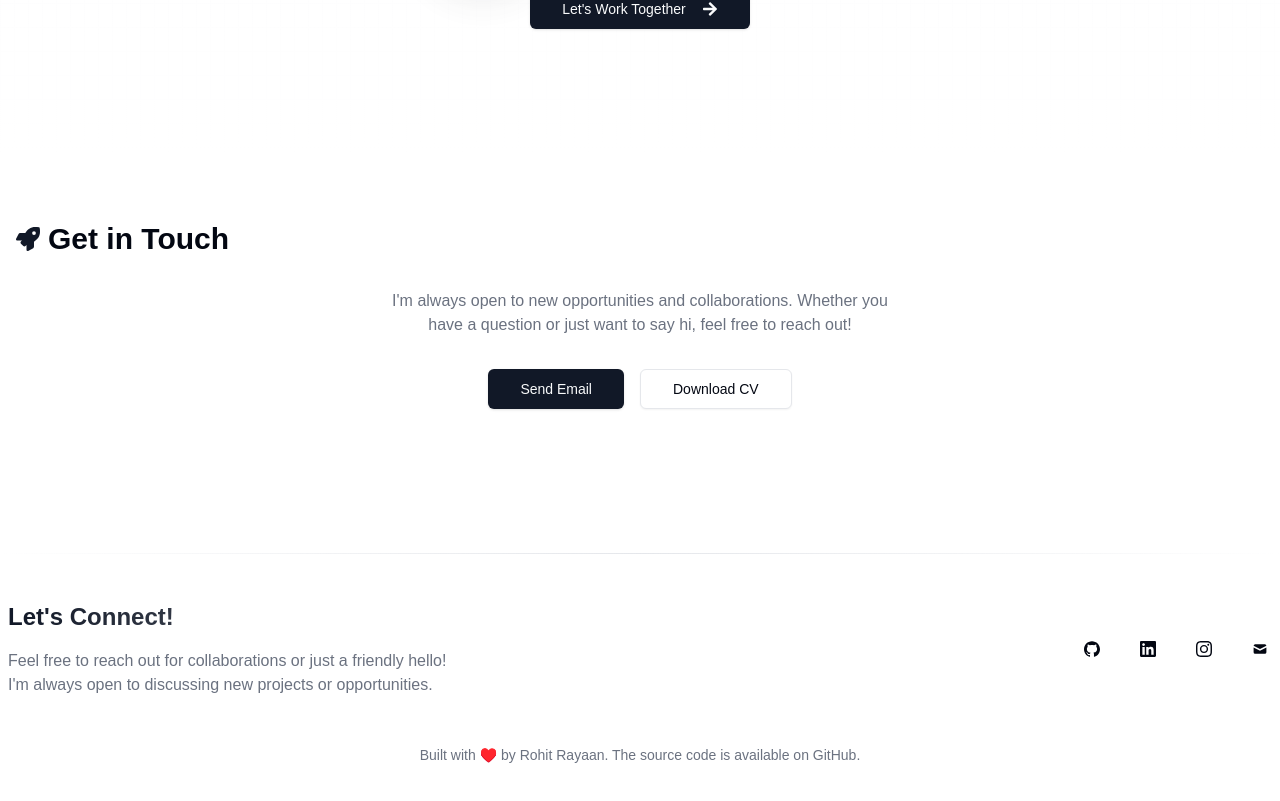
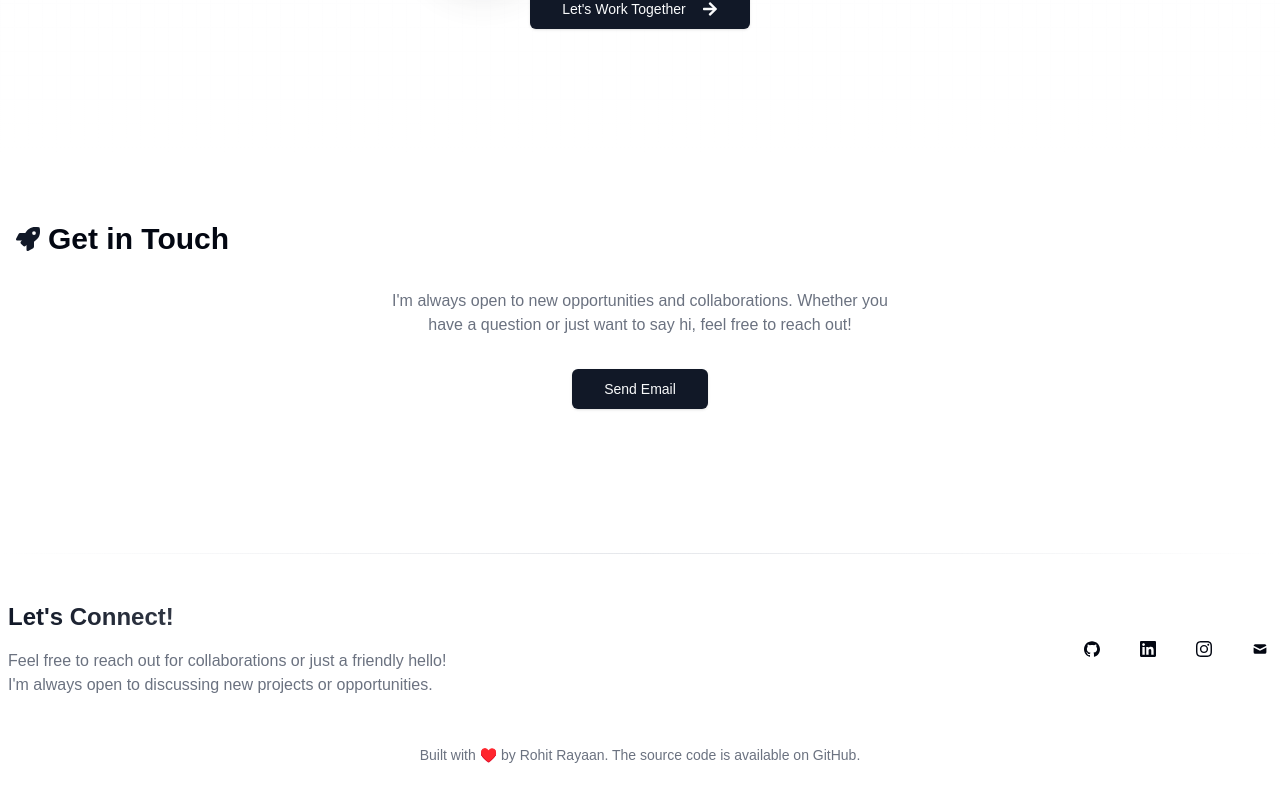
Before and after one commit to starkryan/rajule, a Next.js app: page / in a window 1280 px wide. Shown: the part 2632-3433 px from the top of the page. Built offline with nearby package versions, Linux system fonts and the light colour scheme.

Commit message:
theme changedd

```diff
--- a/app/page.tsx
+++ b/app/page.tsx
@@ -448,7 +448,7 @@ export default function HomePage() {
               >
                 <Button size="lg" className="group" asChild>
                   <a href="#contact">
-                    Let's Work Together
+                    Let&apos;s Work Together
                     <FaArrowRight className="ml-2 h-4 w-4 group-hover:translate-x-1 transition-transform" />
                   </a>
                 </Button>
@@ -481,11 +481,8 @@ export default function HomePage() {
                   Send Email
                 </a>
               </Button>
-              <Button variant="outline" asChild size="lg">
-                <a href="/cv.pdf" download>
-                  Download CV
-                </a>
-              </Button>
+
+
             </div>
           </div>
         </motion.section>
```
